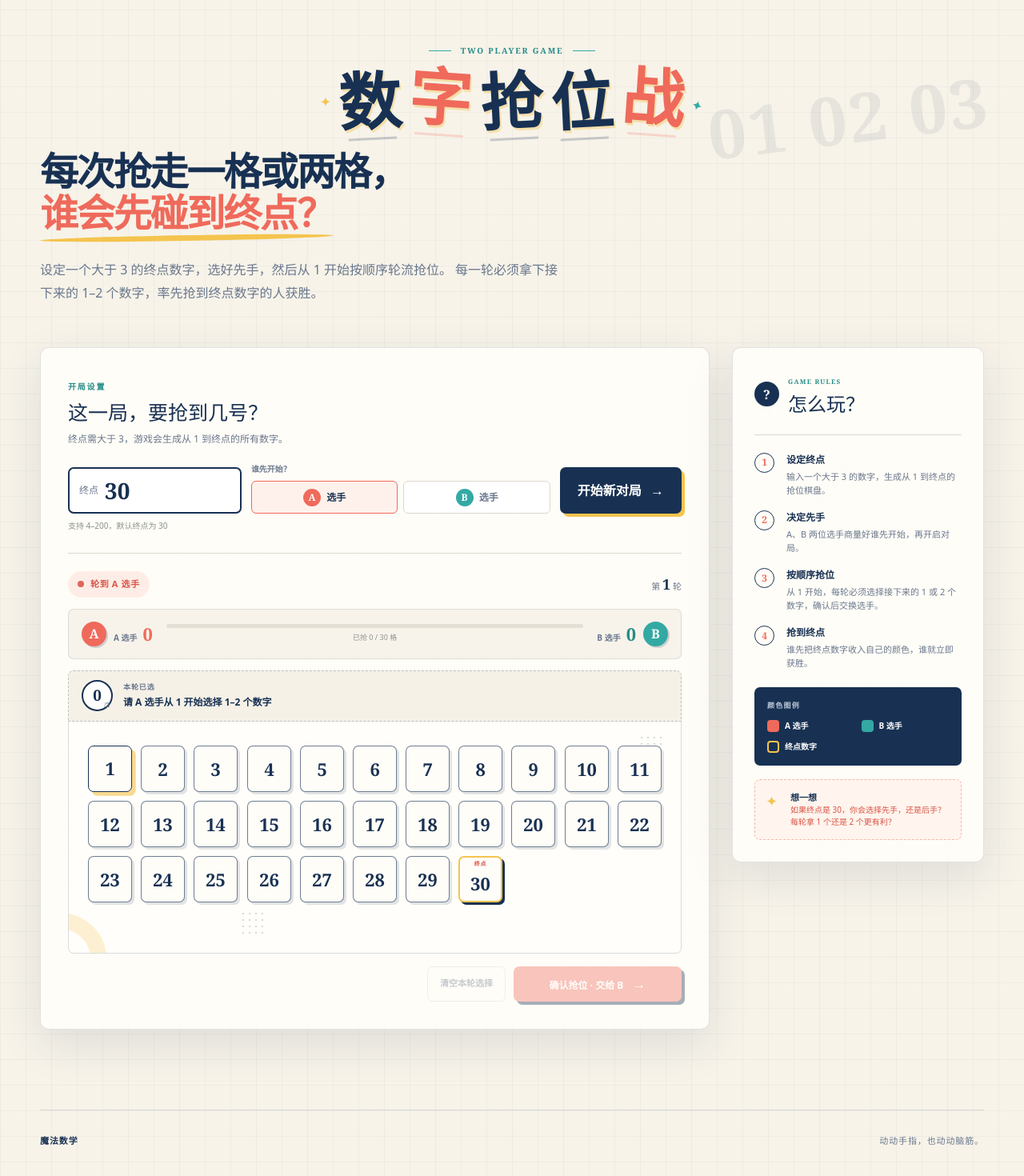
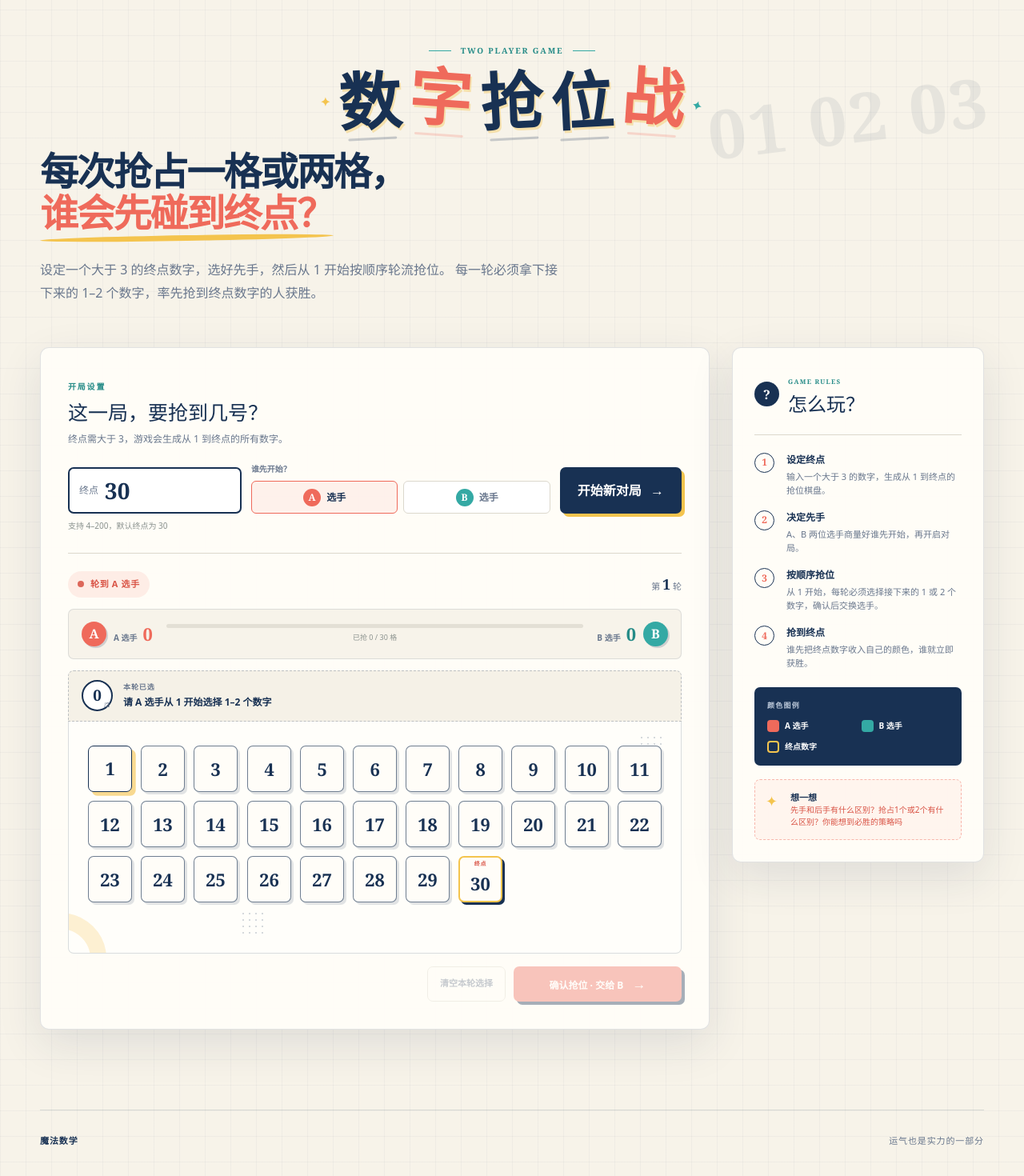
Before and after one commit to tandongchen/LYDZ_site, a Next.js app: page / in a window 1280 px wide. Shown: the part 84-1554 px from the top of the page at 80% size. Built offline with nearby package versions, Linux system fonts and the light colour scheme.

Commit message:
Refine game guidance copy

```diff
--- a/app/page.tsx
+++ b/app/page.tsx
@@ -110,7 +110,7 @@ export default function Home() {
           ))}
         </div>
         <h1>
-          每次抢走一格或两格，
+          每次抢占一格或两格，
           <br />
           <em>谁会先碰到终点？</em>
         </h1>
@@ -221,7 +221,9 @@ export default function Home() {
                   <strong>
                     {pending.length === 0
                       ? `请 ${currentPlayer} 选手从 ${claimedTotal + 1} 开始选择 1–2 个数字`
-                      : `已选择 ${[...pending].sort((a, b) => a - b).join("、")}，可以确认或再选一个`}
+                      : pending.length === 2
+                        ? `已选择 ${[...pending].sort((a, b) => a - b).join("、")}，可以确认本轮抢位`
+                        : `已选择 ${pending[0]}，可以确认或再选一个`}
                   </strong>
                 </div>
               </>
@@ -311,14 +313,14 @@ export default function Home() {
 
           <div className="think-note">
             <span aria-hidden="true">✦</span>
-            <p><strong>想一想</strong>如果终点是 30，你会选择先手，还是后手？每轮拿 1 个还是 2 个更有利？</p>
+            <p><strong>想一想</strong>先手和后手有什么区别？抢占1个或2个有什么区别？你能想到必胜的策略吗</p>
           </div>
         </aside>
       </section>
 
       <footer>
         <span>魔法数学</span>
-        <p>动动手指，也动动脑筋。</p>
+        <p>运气也是实力的一部分</p>
       </footer>
     </main>
   );
```
Also changed, not shown: 1 other file (tests, documents, lock files or other folders).
